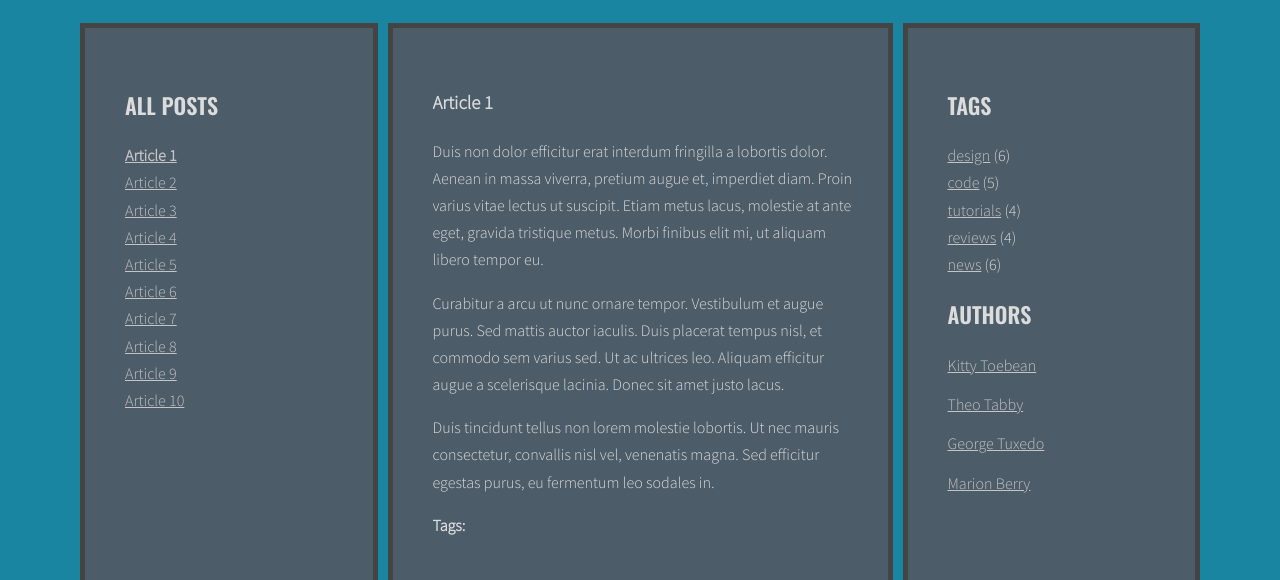
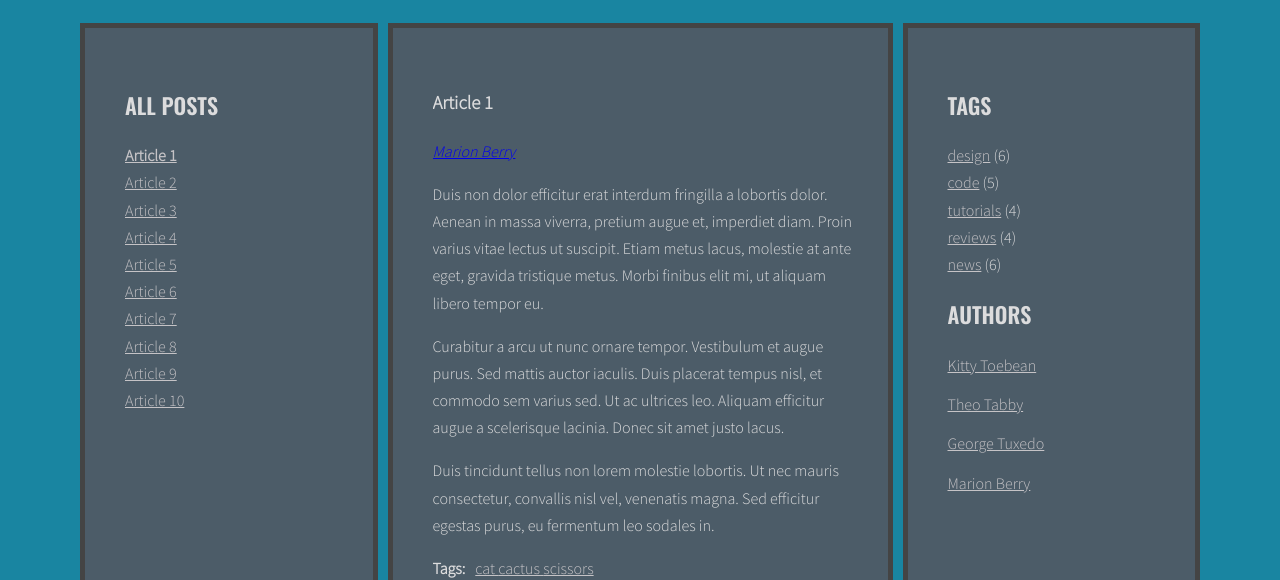
Before and after one commit to scoverstudio/javascript-blog, a website: page index.html in a window 1280 px wide. Shown: the part 220-800 px from the top of the page. Drawn offline with nearby package versions, Linux system fonts and the light colour scheme.

Commit message:
fix showing authors and tags

```diff
--- a/js/script.js
+++ b/js/script.js
@@ -63,17 +63,18 @@
 
   generateTitleLinks();
 
+
   function generateTags() {
     const articles = document.querySelectorAll(optArticleSelector);
 
     for (let article of articles) {
-      const tagsWrapper = article.querySelectorAll(optArticleTagsSelector);
+      const tagsWrapper = article.querySelector(optArticleTagsSelector);
       let html = '';
       const articleTags = article.getAttribute('data-tags');
       const articleTagsArray = articleTags.split(' ');
 
       for (let tag of articleTagsArray) {
-        const linkHTML = '<li><a href="#tag-' + tag + '">' + tag + '</li>';
+        const linkHTML = '<li><a href="#tag-' + tag + '">' + tag + '</li>     ';
         html = html + linkHTML;
       }
       tagsWrapper.innerHTML = html;
@@ -116,18 +117,21 @@
   addClickListenersToTags();
 
 
+
+
   function generateAuthors() {
     const articles = document.querySelectorAll(optArticleSelector);
 
     for (let article of articles) {
-      const authorsWrapper = article.querySelectorAll(optArticleAuthorsSelector);
       let html = '';
       const articleAuthor = article.getAttribute('data-author');
+      const authorsWrapper = article.querySelector(optArticleAuthorsSelector);
 
-      const linkHTML = '<a href="#tag-' + articleAuthor + '">';
+      const linkHTML = '<a href="#tag-' + articleAuthor + '">' + articleAuthor + '</a>';
       html = html + linkHTML;
 
       authorsWrapper.innerHTML = html;
+      console.log(authorsWrapper);
     }
   }
   generateAuthors();
```
Also changed, not shown: index.html (+0 -1 lines).
